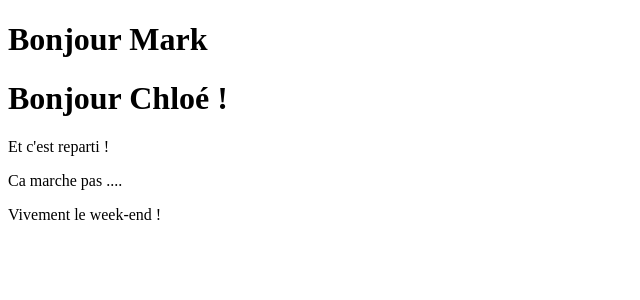
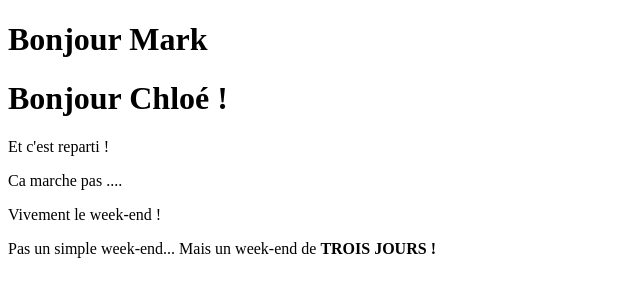
Before and after one commit to ChloeLvsr/CollabMark, an Angular app: page / in a window 1280 px wide. Shown: the top 300 px of the page, without its empty margins (0-640 px from the left). Built offline with nearby package versions, Linux system fonts and the light colour scheme.

Commit message:
Update app.component.html

```diff
--- a/src/app/app.component.html
+++ b/src/app/app.component.html
@@ -4,3 +4,5 @@
 <p>Ca marche pas .... </p>
 
 <p>Vivement le week-end !</p>
+
+<p>Pas un simple week-end... Mais un week-end de <strong>TROIS JOURS !</strong></p>
```
